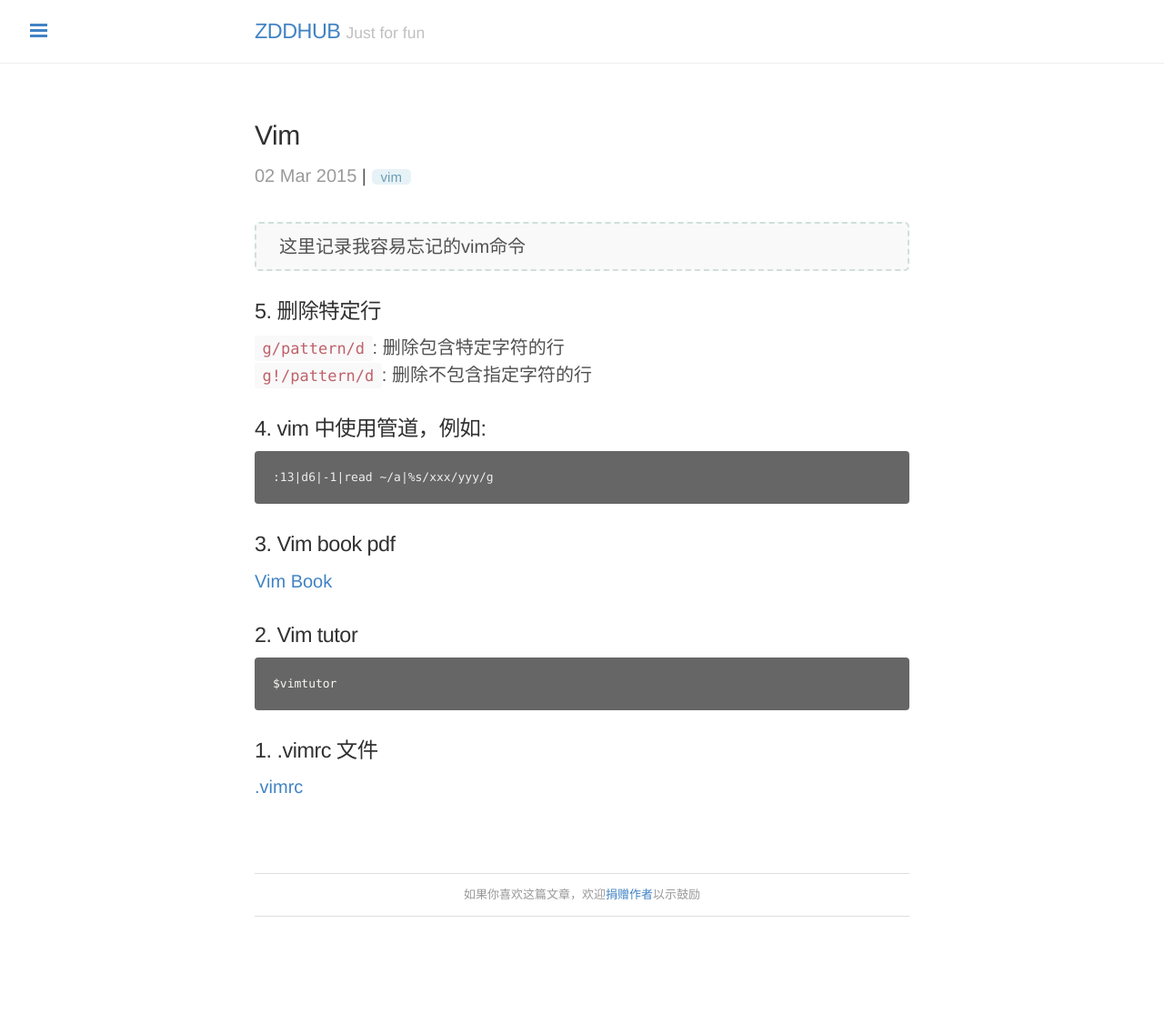
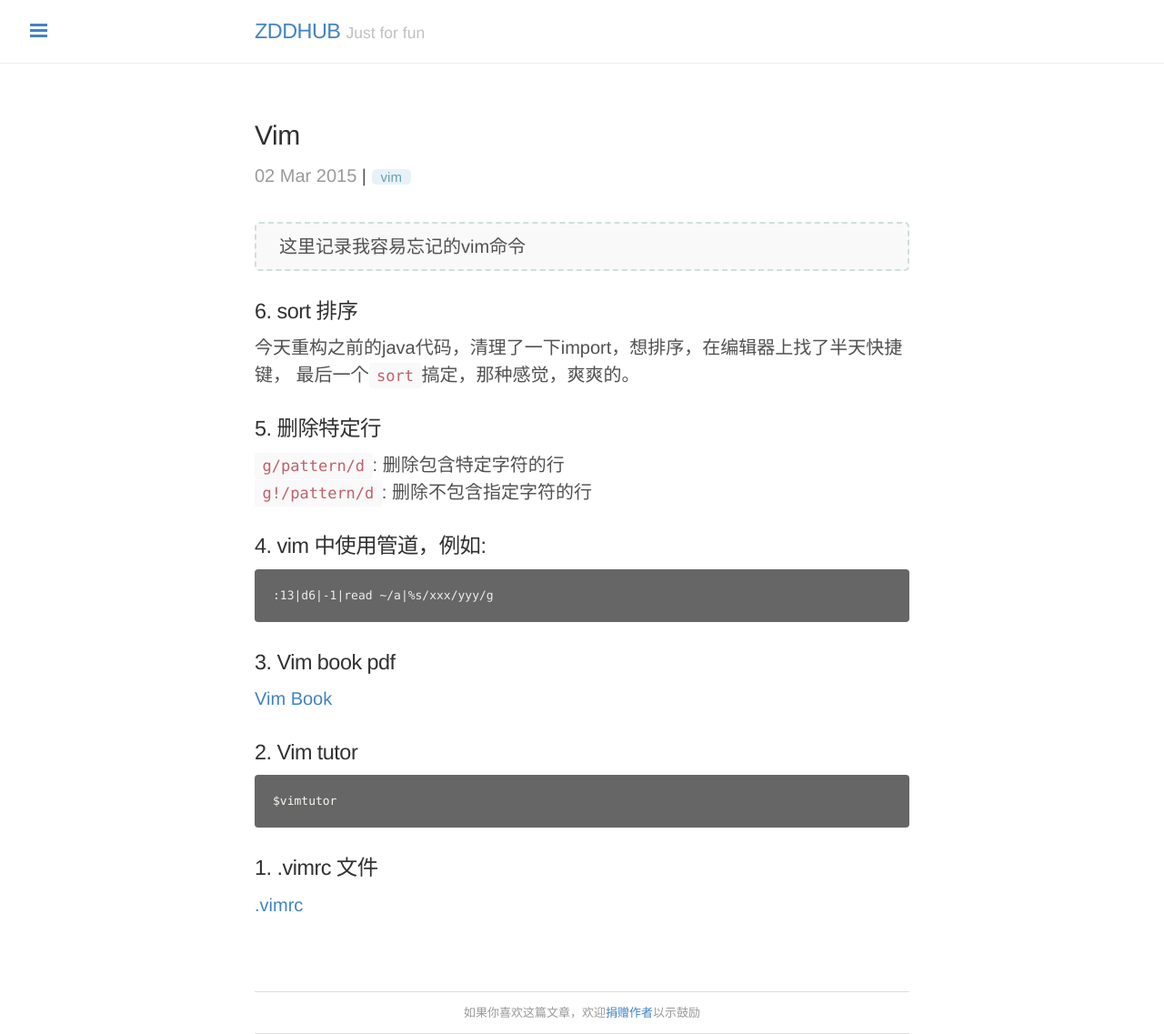
Before and after one commit to zddhub/zddhub.github.io, a Jekyll site: the page built from _posts/2015-03-02-vim.md, in a window 1280 px wide. Shown: the whole page at 91% size. Built offline with Jekyll 4.4.1, drawn with Linux system fonts in a browser that asks for light colours; Markdown is read by kramdown in place of the engine named in the settings; comment, search, counter and statistics services are not loaded; before the commit the page ends 1008 px from its top, so only the background shows below that.

Commit message:
Edit blog: vim.md

```diff
--- a/_posts/2015-03-02-vim.md
+++ b/_posts/2015-03-02-vim.md
@@ -8,6 +8,10 @@ tags: "vim"
 > 这里记录我容易忘记的vim命令
 
 <!-- more -->
+
+### 6. sort 排序
+今天重构之前的java代码，清理了一下import，想排序，在编辑器上找了半天快捷键，
+最后一个`sort`搞定，那种感觉，爽爽的。
 
 ### 5. 删除特定行
 `g/pattern/d`: 删除包含特定字符的行
```
